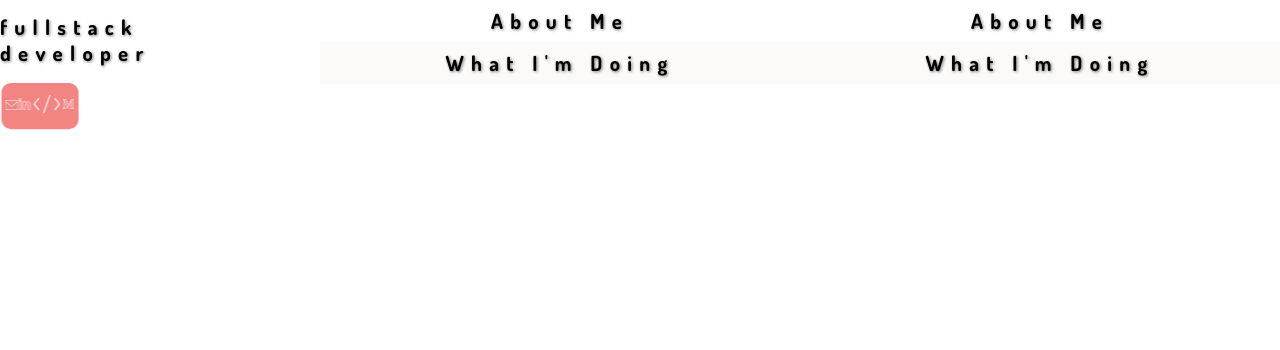
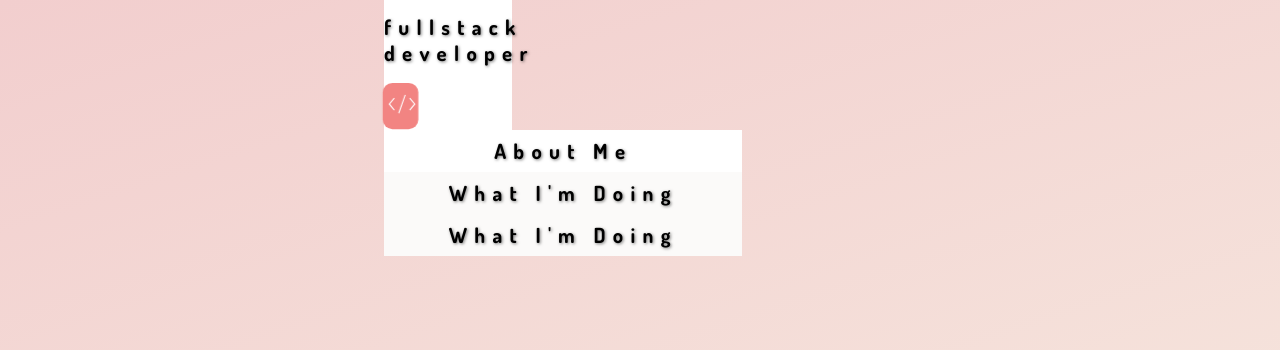
Before and after one commit to 1stofhername/portfolio-webstie, a React (Create React App) app: page / in a window 1280 px wide. Shown: the top 350 px of the page. Built offline with nearby package versions, Linux system fonts and the light colour scheme.

Commit message:
Changes home section to landing and updates css.

```diff
--- a/src/components/Home.js
+++ b/src/components/Home.js
@@ -13,7 +13,7 @@ export default function Home () {
         animate={{ height:"100vh" }}
         exit={{ y: window.innerHeight, transition: { duration: 1.0 } }}
         >
-            <div id="home">
+            <div id="landing">
 
                 {/* intro section */}
 
@@ -45,13 +45,6 @@ export default function Home () {
 
                     <div className="main-section" layout="row">
 
-                    {/* //About me section// */}
-
-                        <div className="main-sub-section" id="about-me">
-                            <h2 className="sub-title">
-                                About Me
-                            </h2>
-                        </div>
 
                         {/* //Activity section // */}
 
--- a/src/components/TechSection.js
+++ b/src/components/TechSection.js
@@ -1,6 +1,7 @@
 import ContactMenu from "./ContactMenu"
 export default function TechSection () {
 return (
+
     <div className="main-section" id="intro">
 
                     <div className="title">
@@ -11,7 +12,7 @@ return (
                             fullstack developer
                         </h2>
                         <ContactMenu />
-                    </div>
+                        </div>
                     </div>
     )
 }
--- a/src/css/index.css
+++ b/src/css/index.css
@@ -109,11 +109,11 @@ p.connect {
   margin-left:auto;
 }
 
-#home {
-  height:100vh;
-  width:100vw;
+#landing {
+  height:60vh;
+  width:40vw;
   display:flex;
-  flex-direction: row;
+  flex-direction: column;
 }
 
 .main-section {
```
